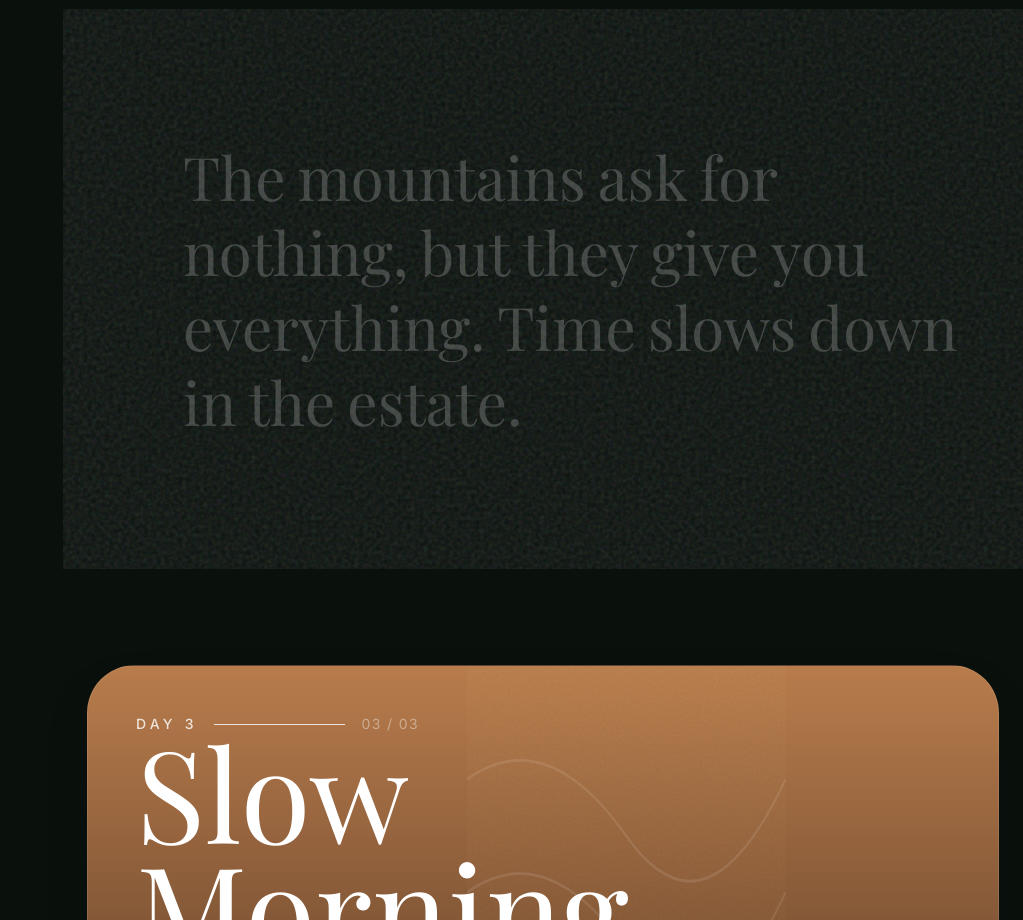
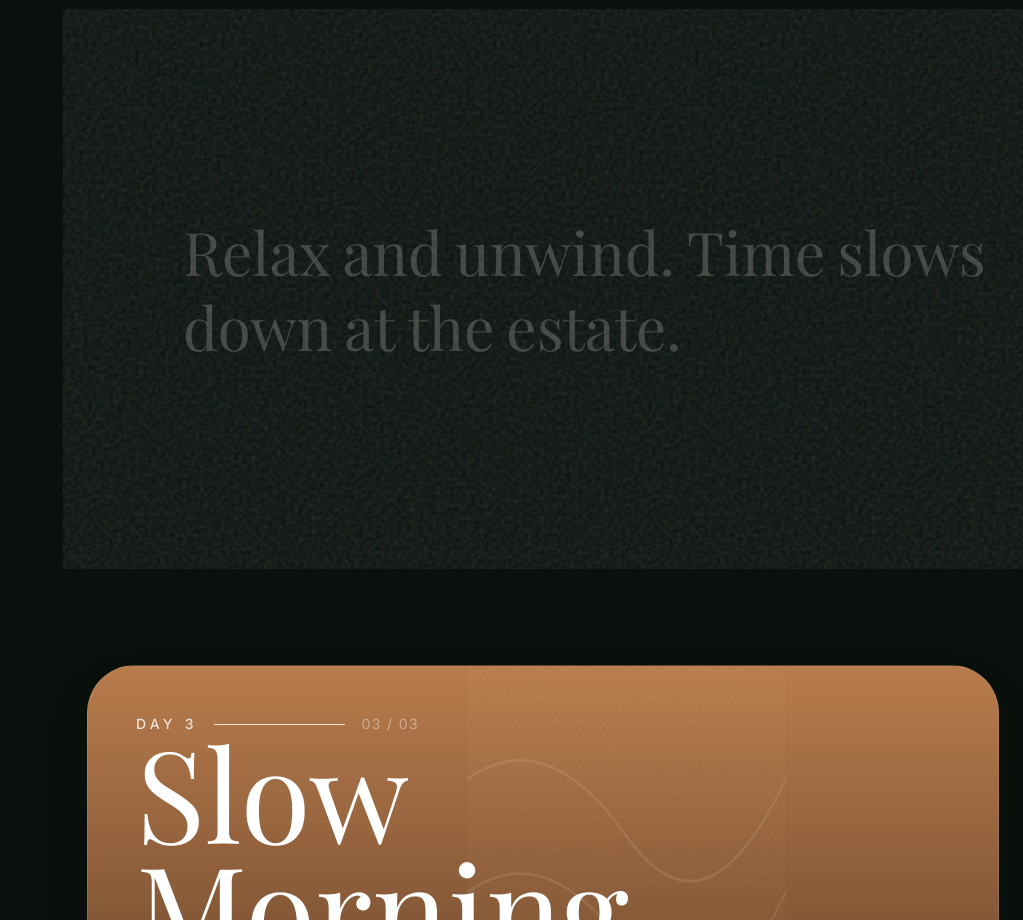
Before and after one commit to kaushalrao/netravati-trek, a Next.js app: page / in a window 1280 px wide. Shown: the part 11080-12000 px from the top of the page, without its empty margins (257-1280 px from the left). Built offline with nearby package versions, Linux system fonts and the light colour scheme; a web font is replaced by a local one.

Commit message:
refactor: update story interstitial text in home page component

```diff
--- a/src/app/page.tsx
+++ b/src/app/page.tsx
@@ -62,7 +62,7 @@ export default function Home() {
             }}
           />
 
-          <StoryInterstitial text="The mountains ask for nothing, but they give you everything. Time slows down in the estate." align="left" />
+          <StoryInterstitial text="Relax and unwind. Time slows down at the estate." align="left" />
 
           <TimelineDay
             dayNumber={3}
```
